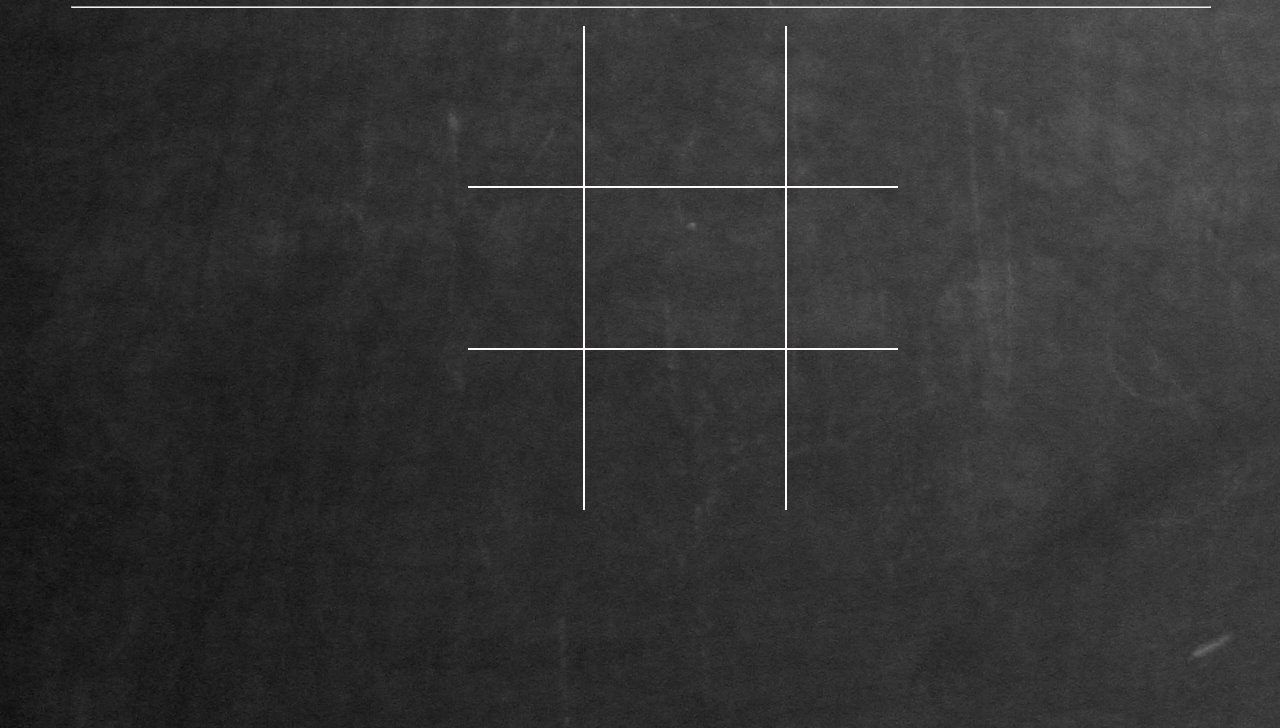
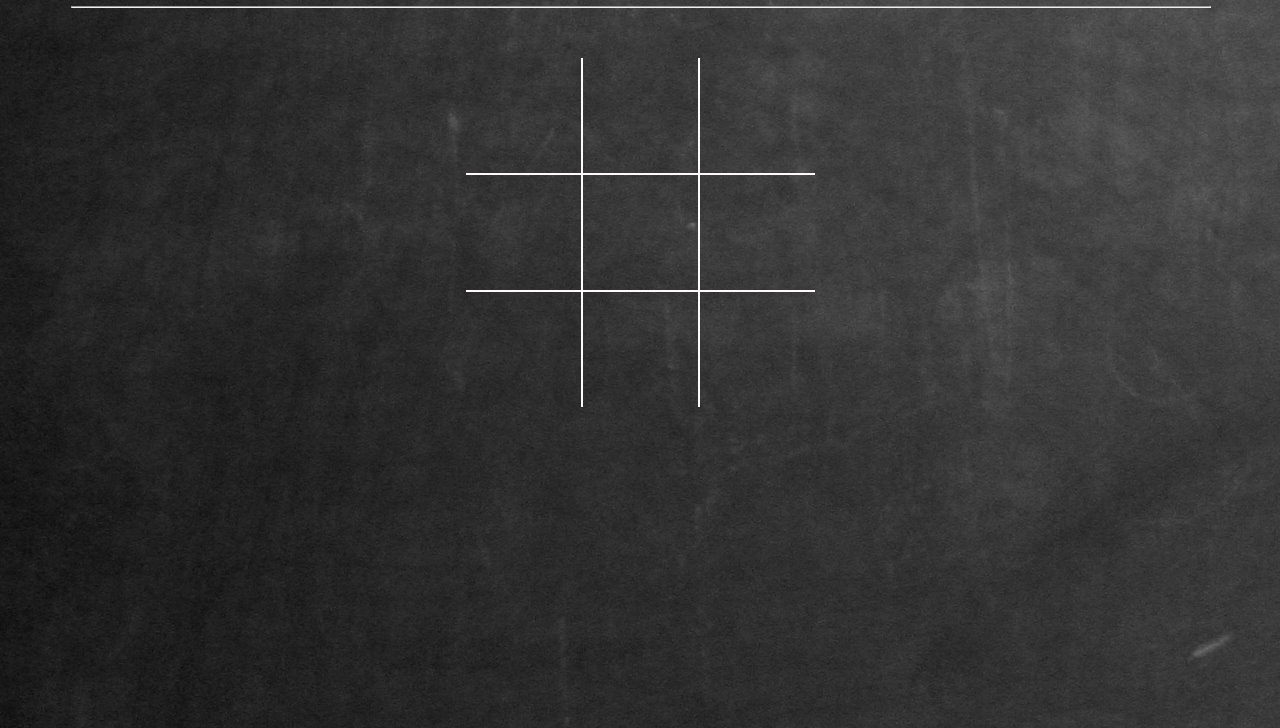
Before and after one commit to chindowns/tic-tac-toe, a plain HTML site: page index.html in a window 1280 px wide. Shown: the part 72-800 px from the top of the page. Drawn offline with nearby package versions, Linux system fonts and the light colour scheme; a web font is replaced by a local one.

Commit message:
Fixed CSS and Flex Box / Remove Grid

```diff
--- a/assets/css/style.css
+++ b/assets/css/style.css
@@ -10,33 +10,31 @@ body {
     -webkit-text-stroke: 1.5px rgba(253, 254, 255, 0.945);
 }
 
-container.game {
-    margin: 30px;
+#results {
+    min-height: 50px;
 }
 
 #board {
-    display: grid;
+    display: flex ;
     grid-template-columns: repeat(3,115px [col-start]);
-    align-items: stretch;
+    align-items: center;
     justify-content: center;
     flex-flow: row wrap;
     max-width: 360px;
     margin: auto;
-    text-align: center;
-
 }
 
 .game-square {
-    display: flex;
-    flex-basis: 33%;
-    width: 120px;
-    height: 120px;
-    margin: auto;
-    padding: 20px 40px;
+    flex-basis: 33.3%;
+    width: 115px;
+    height: 115px;
+    /* margin: auto; */
+    /* padding: 20px 40px; */
     font-family: 'Rock Salt', cursive;
     font-size: 40px;
     font-weight: 800;
     color: floralwhite;
+    text-align: center;
 }
 
 .middle-column {
--- a/index.html
+++ b/index.html
@@ -19,7 +19,8 @@
         <h1 class="header">TIC TAC TOE</h1>
         <hr style="margin: 0% 5% ; width: 90%;"/>
     </header>
-    <container class="game" id="game">
+    <div id="results"></div>
+    <!-- <container class="game" id="game"> -->
         <div class="board" id="board">
             <div>
                 <div class="game-square " id="0"> </div>
@@ -50,7 +51,7 @@
             </div>
         </div>
 
-    </container>
+    <!-- </container> -->
 
 
 
```
